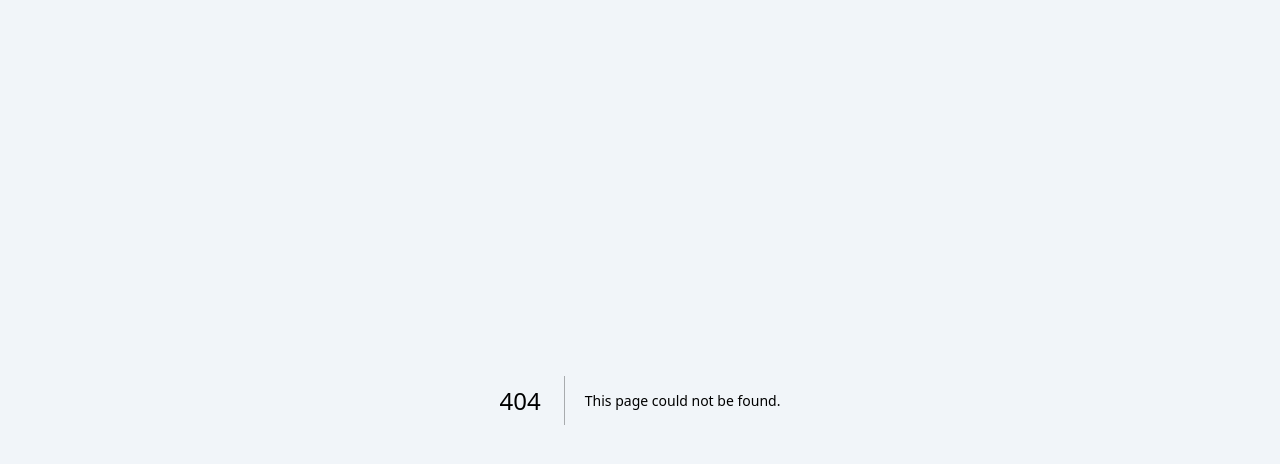
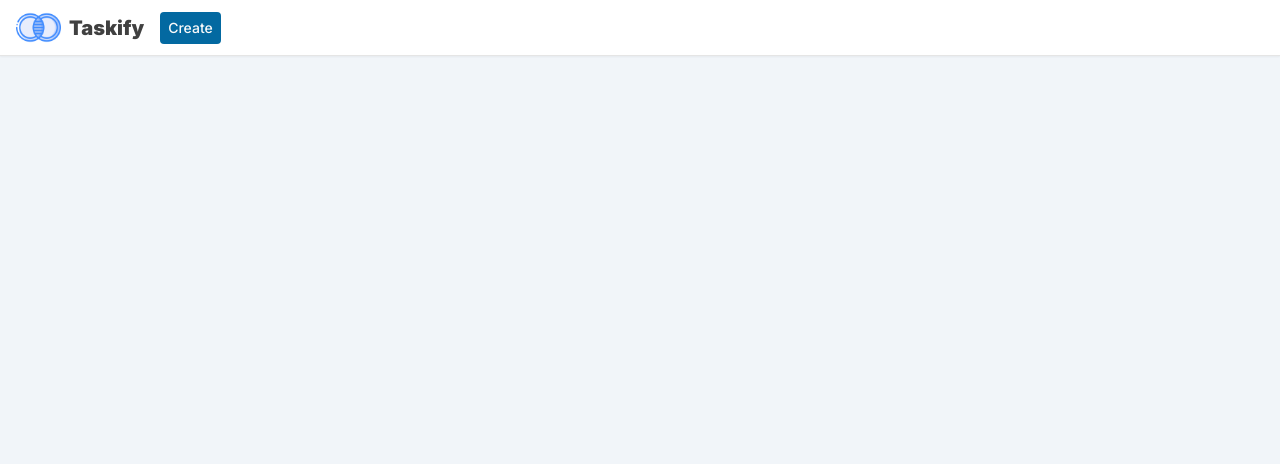
Before and after one commit to abdulmaleekadams/sprint-maven, a Next.js app: page /organization/1 in a window 1280 px wide. Before the commit this address had no page. Shown: the top 464 px of the page. Built offline with nearby package versions, Linux system fonts and the light colour scheme.

Commit message:
Setup Orgnazition and Dashboard Navbar

```diff
--- /dev/null
+++ b/app/(platform)/(clerk)/select-org/[[...select-org]]/page.tsx
@@ -0,0 +1,5 @@
+import { OrganizationList } from "@clerk/nextjs";
+
+export default function CreateOrganizationPage() {
+  return <OrganizationList hidePersonal  afterSelectOrganizationUrl={"/organization/:id"} />;
+}
--- /dev/null
+++ b/app/(platform)/(dashboard)/_components/Navbar.tsx
@@ -0,0 +1,58 @@
+import Logo from "@/components/Logo";
+import { Button } from "@/components/ui/button";
+import { OrganizationSwitcher, UserButton } from "@clerk/nextjs";
+import { Plus } from "lucide-react";
+
+const Navbar = () => {
+  return (
+    <nav className="fized z-50 top-0 w-full px-4 h-14 border-b shadow-sm bg-white flex items-center">
+      {/* TODO: Mobile Sidebar */}
+      <div className="flex items-center gap-x-4">
+        <div className="hidden md:flex">
+          <Logo />
+        </div>
+        <Button
+          size={"sm"}
+          className="rounded-sm hidden md:block h-auto py-1.5 px-2"
+          variant={"primary"}
+        >
+          Create
+        </Button>
+        <Button size={"sm"} className="rounded-sm block md:hidden">
+          <Plus className="h-4 w-4" />
+        </Button>
+      </div>
+
+      <div className="ml-auto flex items-center gap-x-2">
+        <OrganizationSwitcher
+          hidePersonal
+          afterSelectOrganizationUrl={"/organization/:id"}
+          afterCreateOrganizationUrl={"/organization/:id"}
+          afterLeaveOrganizationUrl={"/organization/:id"}
+          appearance={{
+            elements: {
+              rootBox: {
+                display: "flex",
+                justifyContent: "center",
+                alignItems: "center",
+              },
+            },
+          }}
+        />
+        <UserButton
+          afterSignOutUrl="/"
+          appearance={{
+            elements: {
+              avatarBox: {
+                height: 30,
+                width: 30,
+              },
+            },
+          }}
+        />
+      </div>
+    </nav>
+  );
+};
+
+export default Navbar;
--- /dev/null
+++ b/app/(platform)/(dashboard)/layout.tsx
@@ -0,0 +1,12 @@
+import Navbar from "./_components/Navbar";
+
+const DashboardLayout = ({ children }: { children: React.ReactNode }) => {
+  return (
+    <div>
+      <Navbar />
+      {children}
+    </div>
+  );
+};
+
+export default DashboardLayout;
--- /dev/null
+++ b/app/(platform)/(dashboard)/organization/[id]/page.tsx
@@ -0,0 +1,11 @@
+
+
+const OrganizationPage = () => {
+
+  return (
+    <div>
+    </div>
+  )
+}
+
+export default OrganizationPage
--- a/components/ui/button.tsx
+++ b/components/ui/button.tsx
@@ -18,6 +18,7 @@
           "bg-secondary text-secondary-foreground hover:bg-secondary/80",
         ghost: "hover:bg-accent hover:text-accent-foreground",
         link: "text-primary underline-offset-4 hover:underline",
+        primary: 'bg-sky-700 text-primary-foreground hover:bg-sky-700/90'
       },
       size: {
         default: "h-10 px-4 py-2",
```
Also changed, not shown: middleware.ts (+29 -6 lines).
